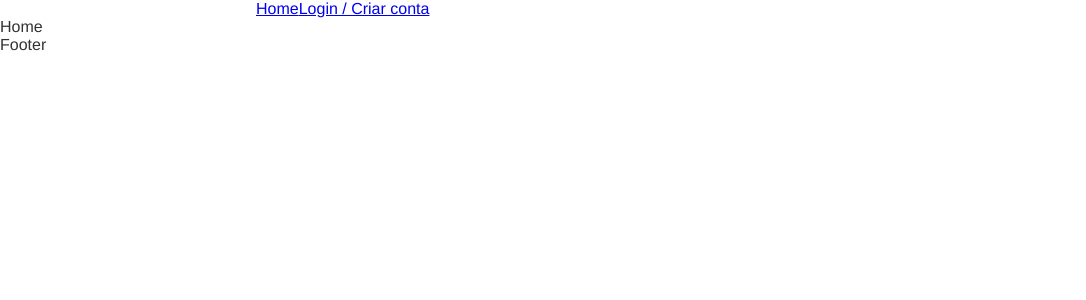
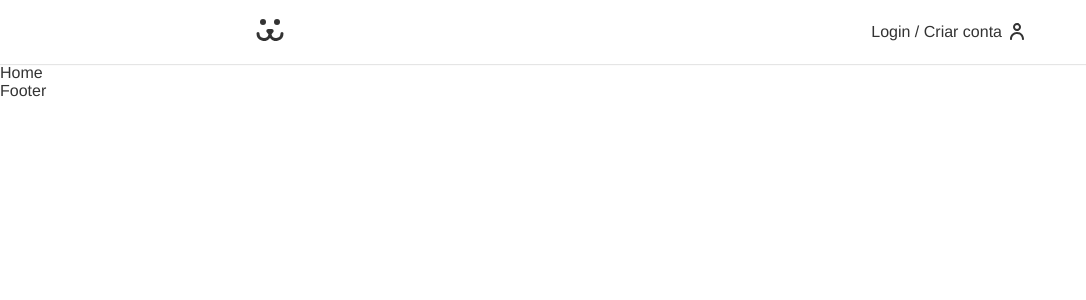
Before and after one commit to leonardovalgreen/dogs, a React (Create React App) app in the folder dogs/: page / in a window 1280 px wide. Shown: the top 300 px of the page, without its empty margins (0-1086 px from the left). Built offline with nearby package versions, Linux system fonts and the light colour scheme.

Commit message:
header
header

```diff
--- a/dogs/src/App.css
+++ b/dogs/src/App.css
@@ -8,6 +8,7 @@
   --type-first: Helvetica, Arial, sans-serif;
   --type-second: 'Spectral', Georgia;
   font-family: var(--type-first);
+  padding-top: 4rem;
 }
 
 h1, h2, h3, h4, p {
@@ -32,6 +33,10 @@
   color: #333;
 }
 
+a {
+  text-decoration: none;
+}
+
 .container {
   max-width: 50rem;
   padding: 0 1rem;
--- a/dogs/src/Components/Header.js
+++ b/dogs/src/Components/Header.js
@@ -1,15 +1,20 @@
 import React from "react";
 import styles from "./Header.module.css";
 import { Link } from "react-router-dom";
+import { ReactComponent as Dogs } from "../Assets/dogs.svg";
 
 const Header = () => {
   return (
-    <div className={styles.header}>
-      <nav className="container">
-        <Link to="/">Home</Link>
-        <Link to="/login">Login / Criar conta</Link>
+    <header className={styles.header}>
+      <nav className={`${styles.nav} container`}>
+        <Link className={styles.logo} to="/" aria-label="Dogs - Home">
+          <Dogs />
+        </Link>
+        <Link className={styles.login} to="/login">
+          Login / Criar conta
+        </Link>
       </nav>
-    </div>
+    </header>
   );
 };
 
--- a/dogs/src/Components/Header.module.css
+++ b/dogs/src/Components/Header.module.css
@@ -0,0 +1,36 @@
+.header {
+  box-shadow: 0px 1px 1px rgba(0, 0, 0, 0.1);
+  position: fixed;
+  width: 100%;
+  z-index: 100;
+  background: white;
+  top: 0px;
+}
+
+.nav {
+  display: flex;
+  justify-content: space-between;
+  align-items: center;
+  height: 4rem;
+}
+
+.logo {
+  padding: 0.5rem 0;
+}
+
+.login {
+  color: #333;
+  display: flex;
+  align-items: center;
+}
+
+.login::after {
+  content: '';
+  display: inline-block;
+  width: 14px;
+  height: 17px;
+  background: url(../Assets//usuario.svg) no-repeat center center;
+  margin-left: .5rem;
+  position: relative;
+  top: -1px;
+}
```
